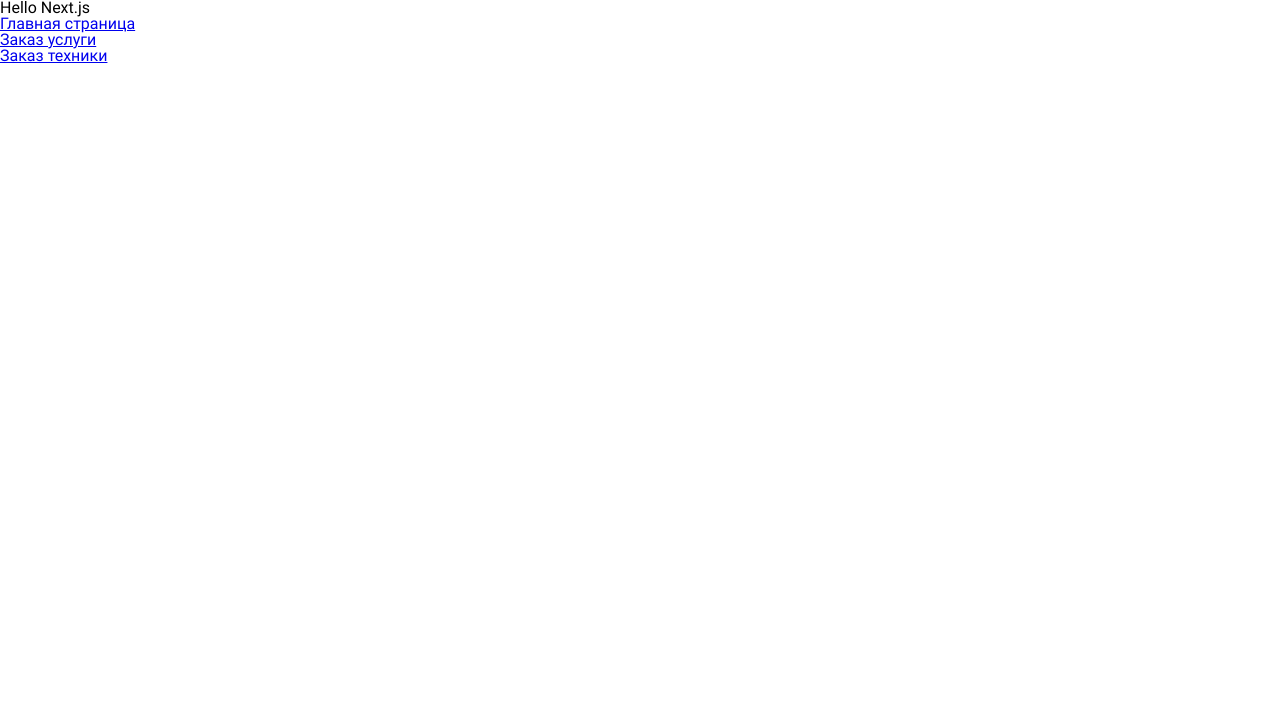
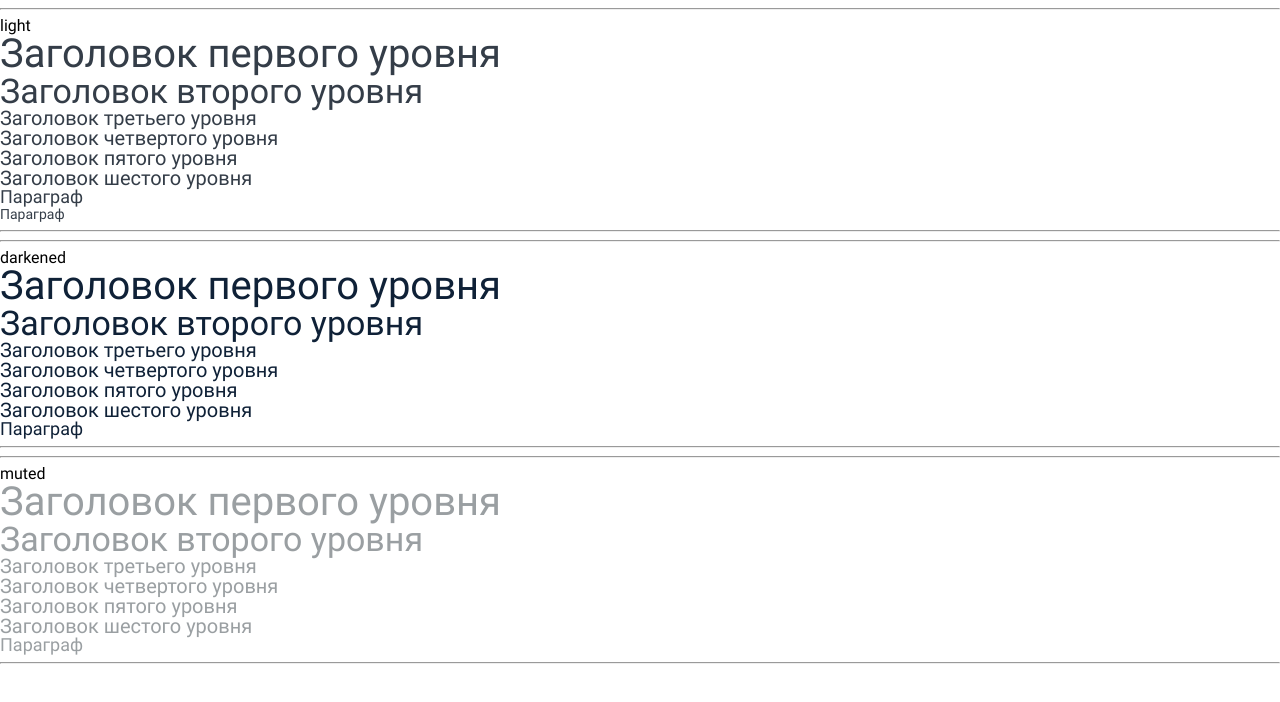
Before and after one commit to kotelnikov-vladislav/next-startup, a Next.js app: page / in a window 1280 px wide. Shown: the top 702 px of the page. Built offline with nearby package versions, Linux system fonts and the light colour scheme.

Commit message:
Стилизован компонет Typography

```diff
--- a/src/app/page.tsx
+++ b/src/app/page.tsx
@@ -1,9 +1,3 @@
-import Link from 'next/link';
-import {
-    getRouteMainPage,
-    getRouteOrderEquipmentPage,
-    getRouteOrderServicePage,
-} from 'src/entry';
 import { Typography } from 'src/shared';
 
 /**
@@ -12,16 +6,67 @@
 export default function Home() {
     return (
         <div>
-            <Typography tag={'h1'}>Hello Next.js</Typography>
-            <Link href={getRouteMainPage()}>
-                <Typography tag={'p'}>Главная страница</Typography>
-            </Link>
-            <Link href={getRouteOrderServicePage()}>
-                <Typography tag={'p'}>Заказ услуги</Typography>
-            </Link>
-            <Link href={getRouteOrderEquipmentPage()}>
-                <Typography tag={'p'}>Заказ техники</Typography>
-            </Link>
+            <hr />
+            <p>light</p>
+            <Typography tag={'h1'}>Заголовок первого уровня</Typography>
+            <Typography tag={'h2'}>Заголовок второго уровня</Typography>
+            <Typography tag={'h3'}>Заголовок третьего уровня</Typography>
+            <Typography tag={'h4'}>Заголовок четвертого уровня</Typography>
+            <Typography tag={'h5'}>Заголовок пятого уровня</Typography>
+            <Typography tag={'h6'}>Заголовок шестого уровня</Typography>
+            <Typography tag={'p'}>Параграф</Typography>
+            <Typography tag={'span'}>Параграф</Typography>
+            <hr />
+
+            <hr />
+            <p>darkened</p>
+            <Typography tag={'h1'} color={'darkened'}>
+                Заголовок первого уровня
+            </Typography>
+            <Typography tag={'h2'} color={'darkened'}>
+                Заголовок второго уровня
+            </Typography>
+            <Typography tag={'h3'} color={'darkened'}>
+                Заголовок третьего уровня
+            </Typography>
+            <Typography tag={'h4'} color={'darkened'}>
+                Заголовок четвертого уровня
+            </Typography>
+            <Typography tag={'h5'} color={'darkened'}>
+                Заголовок пятого уровня
+            </Typography>
+            <Typography tag={'h6'} color={'darkened'}>
+                Заголовок шестого уровня
+            </Typography>
+            <Typography tag={'p'} color={'darkened'}>
+                Параграф
+            </Typography>
+            <hr />
+
+            <hr />
+            <p>muted</p>
+            <Typography tag={'h1'} color={'muted'}>
+                Заголовок первого уровня
+            </Typography>
+            <Typography tag={'h2'} color={'muted'}>
+                Заголовок второго уровня
+            </Typography>
+            <Typography tag={'h3'} color={'muted'}>
+                Заголовок третьего уровня
+            </Typography>
+            <Typography tag={'h4'} color={'muted'}>
+                Заголовок четвертого уровня
+            </Typography>
+            <Typography tag={'h5'} color={'muted'}>
+                Заголовок пятого уровня
+            </Typography>
+            <Typography tag={'h6'} color={'muted'}>
+                Заголовок шестого уровня
+            </Typography>
+            <Typography tag={'p'} color={'muted'}>
+                Параграф
+            </Typography>
+            <hr />
         </div>
     );
 }
--- /dev/null
+++ b/src/shared/assets/styles/_vars.scss
@@ -0,0 +1,13 @@
+:root {
+	// fonts - size
+	--font-size-xxl: 40px;
+	--font-size-xl: 34px;
+	--font-size-l: 20px;
+	--font-size-m: 18px;
+	--font-size-s: 14px;
+
+	// fonts - color
+	--font-color-light: #343D48;
+	--font-color-darkened: #0F2137;
+	--font-color-muted: #26323877;
+}
--- a/src/shared/assets/styles/index.scss
+++ b/src/shared/assets/styles/index.scss
@@ -1,3 +1,4 @@
 @import 'reset';
 @import '../fonts/fonts';
+@import 'vars';
 @import 'globals';
--- a/src/shared/components/Typography/Typography.tsx
+++ b/src/shared/components/Typography/Typography.tsx
@@ -2,17 +2,23 @@
 import cn from 'classnames';
 import styles from './style.module.scss';
 
-type TTypographyTag = 'h1' | 'h2' | 'h3' | 'h4' | 'h5' | 'h6' | 'p';
+type TTypographyTag = 'h1' | 'h2' | 'h3' | 'h4' | 'h5' | 'h6' | 'p' | 'span';
 
 interface ITypographyProps
     extends React.HTMLProps<HTMLElementTagNameMap[TTypographyTag]> {
     tag: TTypographyTag;
+    color?: 'light' | 'darkened' | 'muted';
 }
 
 /**
  * Типография сайта
  * */
-export const Typography = ({ tag, className, ...props }: ITypographyProps) => {
+export const Typography = ({
+    tag,
+    className,
+    color = 'light',
+    ...props
+}: ITypographyProps) => {
     const Element = tag as React.ElementType;
 
     return (
@@ -20,7 +26,8 @@
             className={cn(
                 className,
                 styles['typography'],
-                styles[`typography-${tag}`]
+                styles[`typography-${tag}`],
+                styles[`typography--${color}`]
             )}
             {...props}
         />
--- a/src/shared/components/Typography/style.module.scss
+++ b/src/shared/components/Typography/style.module.scss
@@ -1,29 +1,34 @@
 .typography {
+
+	&--light {
+		color: var(--font-color-light);
+	}
+
+	&--darkened {
+		color: var(--font-color-darkened);
+	}
+
+	&--muted {
+		color: var(--font-color-muted);
+	}
+
 	&-h1 {
-
+		font-size: var(--font-size-xxl);
 	}
 
 	&-h2 {
-
+		font-size: var(--font-size-xl);
 	}
 
-	&-h3 {
-
-	}
-
-	&-h4 {
-
-	}
-
-	&-h5 {
-
-	}
-
-	&-h6 {
-
+	&-h3, &-h4, &-h5, &-h6 {
+		font-size: var(--font-size-l);
 	}
 
 	&-p {
+		font-size: var(--font-size-m);
+	}
 
+	&-span {
+		font-size: var(--font-size-s);
 	}
 }
```
